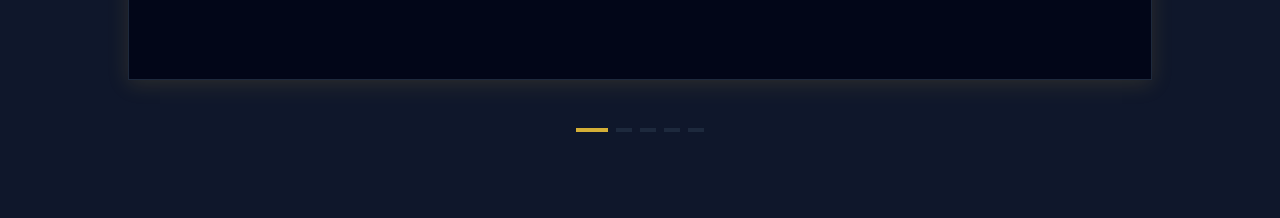
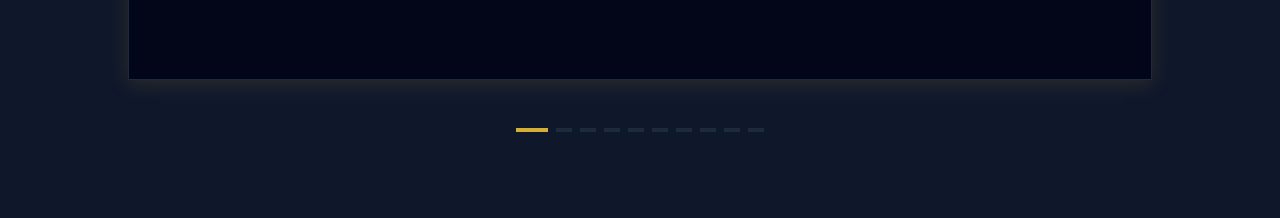
Before and after one commit to Lonewolf-master/Amelia-Hotel, a React (Vite) app: page / in a window 1280 px wide. Shown: the part 5780-5998 px from the top of the page. Built offline with nearby package versions, Linux system fonts and the light colour scheme; a web font is replaced by a local one.

Commit message:
feat(ui): Expand testimonials with 10 authentic guest reviews

```diff
--- a/src/features/testimonials/TestimonialsSlider.tsx
+++ b/src/features/testimonials/TestimonialsSlider.tsx
@@ -64,13 +64,68 @@ const TESTIMONIALS: Testimonial[] = [
   },
   {
     id: 5,
+    name: "Amstrong Agha",
+    location: { en: "Holiday | Friends", fr: "Vacances | Amis" },
+    date: "2024-10-25",
+    score: "5/5",
+    content: {
+      en: "Hotel highlights Luxury. Modern rooms. All kinds of food available both African and European dishes. Security at the gate and fully mobile walkability.",
+      fr: "Hôtel de luxe. Chambres modernes. Toutes sortes de plats disponibles, africains et européens. Sécurité au portail et accessibilité totale."
+    }
+  },
+  {
+    id: 6,
+    name: "Boris Nwa",
+    location: { en: "Holiday | Couple", fr: "Vacances | Couple" },
+    date: "2025-03-20",
+    score: "5/5",
+    content: {
+      en: "The Amelia hotel is a touch of class and a luxury hotel that speaks for itself. From the view outside, it's like you are going to a paradise on earth.",
+      fr: "L'hôtel Amelia est une touche de classe et un hôtel de luxe qui parle de lui-même. De l'extérieur, on dirait que vous allez dans un paradis sur terre."
+    }
+  },
+  {
+    id: 7,
+    name: "EPANTI EKANGOUO GAEL",
+    location: { en: "Cameroon", fr: "Cameroun" },
+    date: "2024-02-25",
+    score: "5/5",
+    content: {
+      en: "It was a test of luxury. There's luxury in Buea, just go there and have a lifetime experience. Highly recommended.",
+      fr: "C'était un test de luxe. Il y a du luxe à Buea, allez-y et vivez une expérience inoubliable. Hautement recommandé."
+    }
+  },
+  {
+    id: 8,
+    name: "mokake luma",
+    location: { en: "Cameroon", fr: "Cameroun" },
+    date: "2024-02-25",
+    score: "5/5",
+    content: {
+      en: "I had an awesome experience. If it were possible to give 6 stars, I would have given it. Truly exceptional service.",
+      fr: "J'ai vécu une expérience géniale. S'il était possible de donner 6 étoiles, je les aurais données. Un service vraiment exceptionnel."
+    }
+  },
+  {
+    id: 9,
     name: "Bonaventure",
     location: { en: "United States", fr: "États-Unis" },
     date: "2024-12-18",
     score: "10/10",
     content: {
-      en: "The staff was great. It was a pleasure to meet the owner who was down to earth and very hospitable. He went above and beyond to make sure we were comfortable.",
-      fr: "Le personnel était super. C'était un plaisir de rencontrer le propriétaire qui était terre à terre et très hospitalier. Il s'est surpassé pour s'assurer que nous étions à l'aise."
+      en: "The staff was great. It was a pleasure to meet the owner who was down to earth and very hospitable. He went above and beyond.",
+      fr: "Le personnel était super. C'était un plaisir de rencontrer le propriétaire qui était terre à terre et très hospitalier. Il s'est surpassé."
+    }
+  },
+  {
+    id: 10,
+    name: "chiabo Phanuel",
+    location: { en: "Holiday | Solo", fr: "Vacances | Solo" },
+    date: "2024-02-25",
+    score: "5/5",
+    content: {
+      en: "Rooms are quite spacious and comfy. The hotel highlights luxury and quietness. A perfect retreat for solo travelers.",
+      fr: "Les chambres sont assez spacieuses et confortables. L'hôtel met l'accent sur le luxe et le calme. Une retraite parfaite pour les voyageurs en solo."
     }
   }
 ];
```
